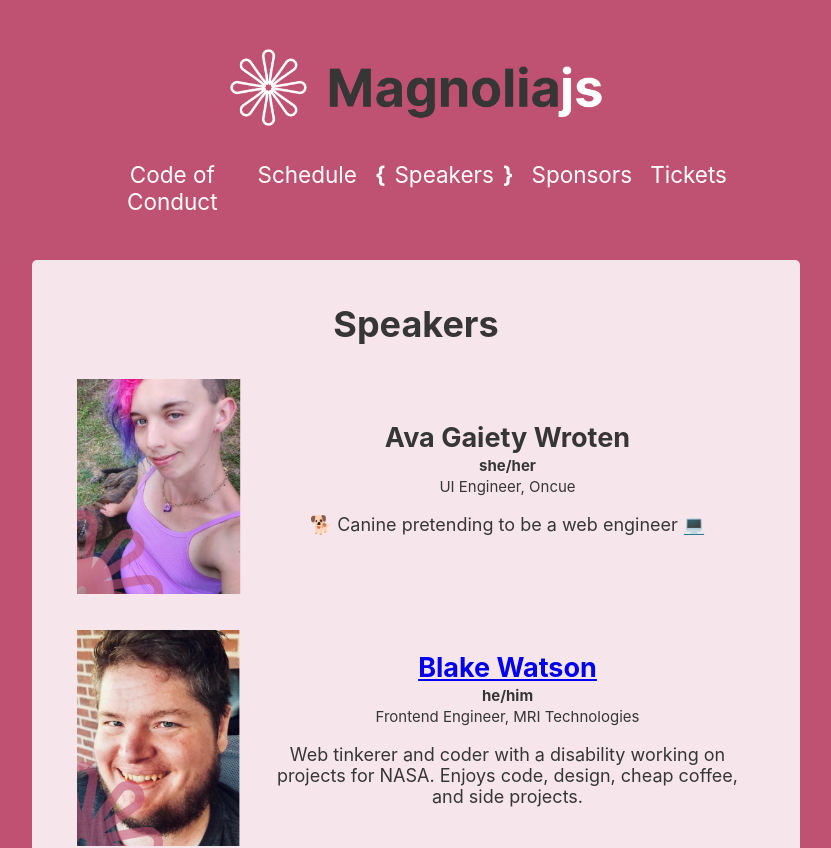
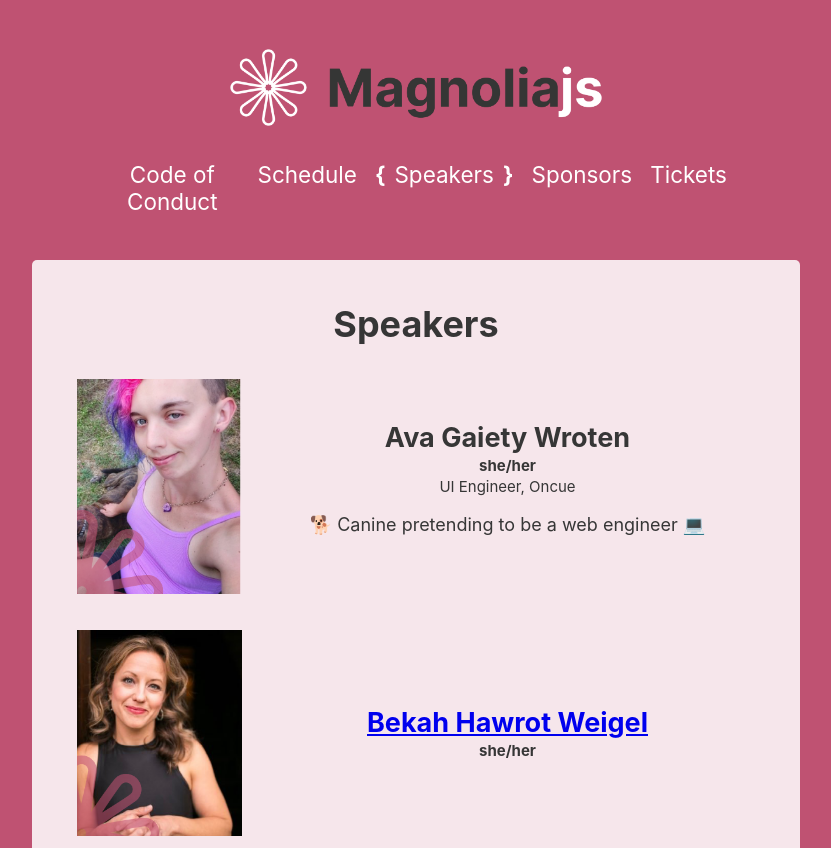
Before and after one commit to kaylasween/magnoliajs, a Next.js app: page /speakers in a window 1280 px wide. Shown: the top 848 px of the page, without its empty margins (224-1055 px from the left). Built offline with nearby package versions, Linux system fonts and the light colour scheme.

Commit message:
adding Bekah to speakers page.

```diff
--- a/constants/speakers.json
+++ b/constants/speakers.json
@@ -9,6 +9,15 @@
       "talkAbstract": "A well made app is visually consistent, appealing, and usable. What does it look like to build a system that can engineers, designers, quality assurance, and product can use to make all of this happen? Let's dive into the standards and technologies that have gone into building the new design system at Oncue with accessibility and testing in mind.",
       "headshot": "AvaPic.png",
       "twitter": ""
+    }, {
+      "name": "Bekah Hawrot Weigel",
+      "pronouns": "she/her",
+      "title": "",
+      "bio": "",
+      "talkTitle": "The Joy of Dev Life: A Bob Ross Guide",
+      "talkAbstract": "",
+      "headshot": "BekahPic.png",
+      "twitter": "bekahhw"
     }, {
       "name": "Blake Watson",
       "pronouns": "he/him",
--- a/pages/speakers.js
+++ b/pages/speakers.js
@@ -18,7 +18,7 @@
               <h2>{speaker.twitter ? <a href={`https://twitter.com/${speaker.twitter}`}>{speaker.name}</a> : speaker.name}</h2>
               <small><strong>{speaker.pronouns}</strong></small><br />
               <small>{speaker.title}</small>
-              <p>{speaker.bio}</p>
+              {speaker.bio ? <p>{speaker.bio}</p> : null}
             </div>
           </div>
         </div>
```
Also changed, not shown: public/speakers/BekahPic.png (added).
